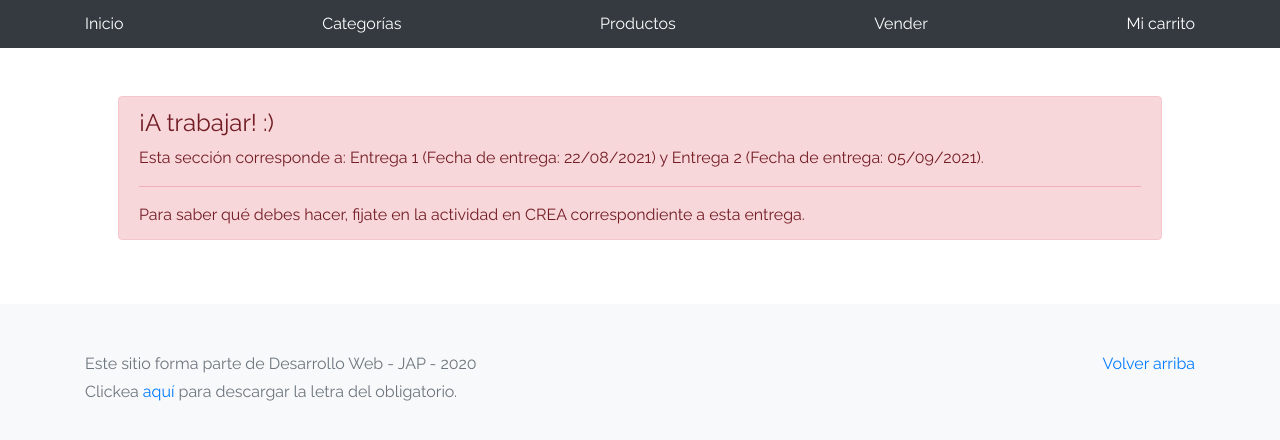
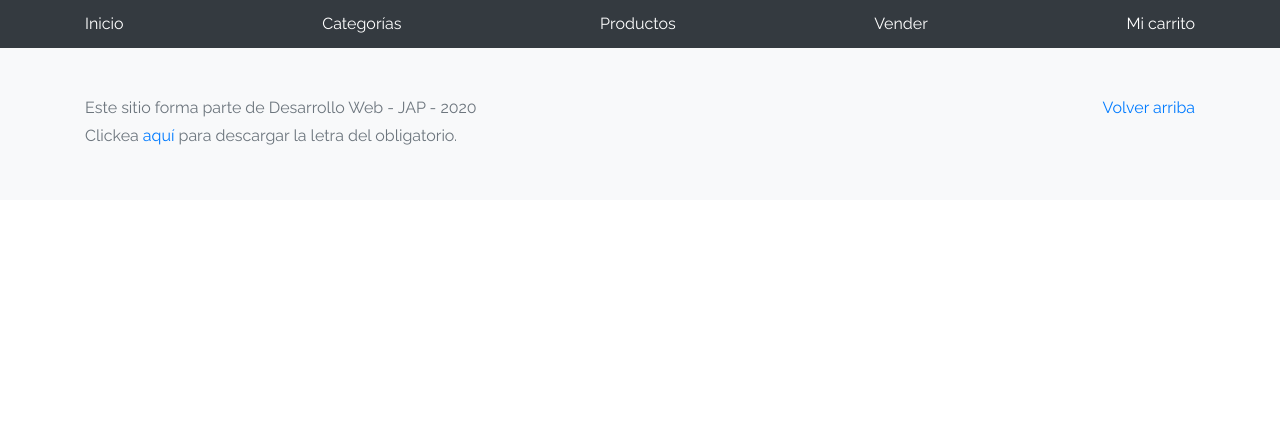
Before and after one commit to antoniodiverso/e-mercado, a plain HTML site: page products.html in a window 1280 px wide. Drawn offline with Linux system fonts and the light colour scheme.

Commit message:
Update products.html

```diff
--- a/products.html
+++ b/products.html
@@ -23,14 +23,6 @@
         <a class="py-2 d-none d-md-inline-block" href="cart.html">Mi carrito</a>
       </div>
     </nav>
-    <div class="container p-5">
-      <div class="alert alert-danger" role="alert" style="position: relative; width:auto; top: 0;">
-        <h4 class="alert-heading">¡A trabajar! :)</h4>
-        <p>Esta sección corresponde a: Entrega 1 (Fecha de entrega: 22/08/2021) y Entrega 2 (Fecha de entrega: 05/09/2021).</p>
-        <hr>
-        <p class="mb-0">Para saber qué debes hacer, fijate en la actividad en CREA correspondiente a esta entrega.</p>
-      </div>
-    </div>
     <footer class="text-muted bg-light">
       <div class="container">
         <p class="float-right">
```
